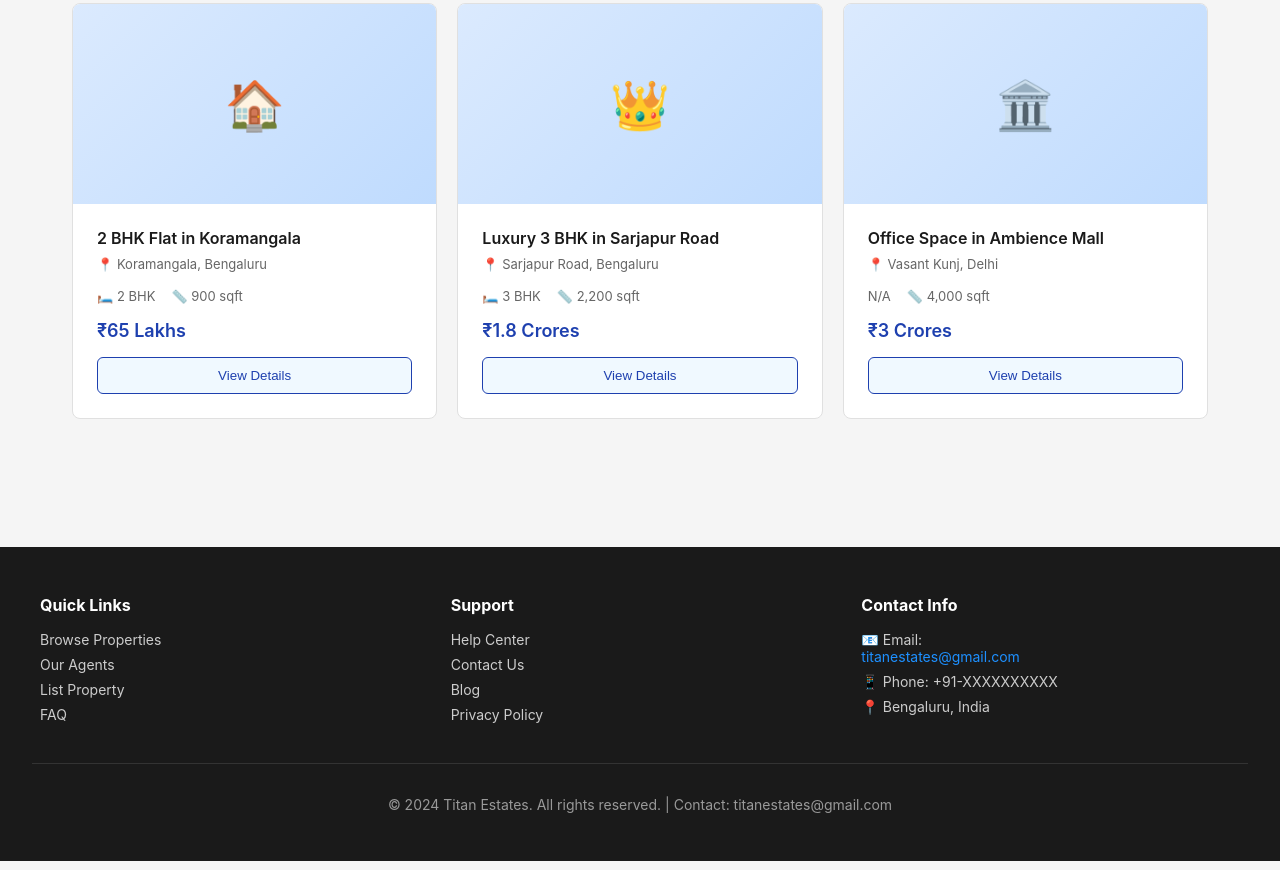
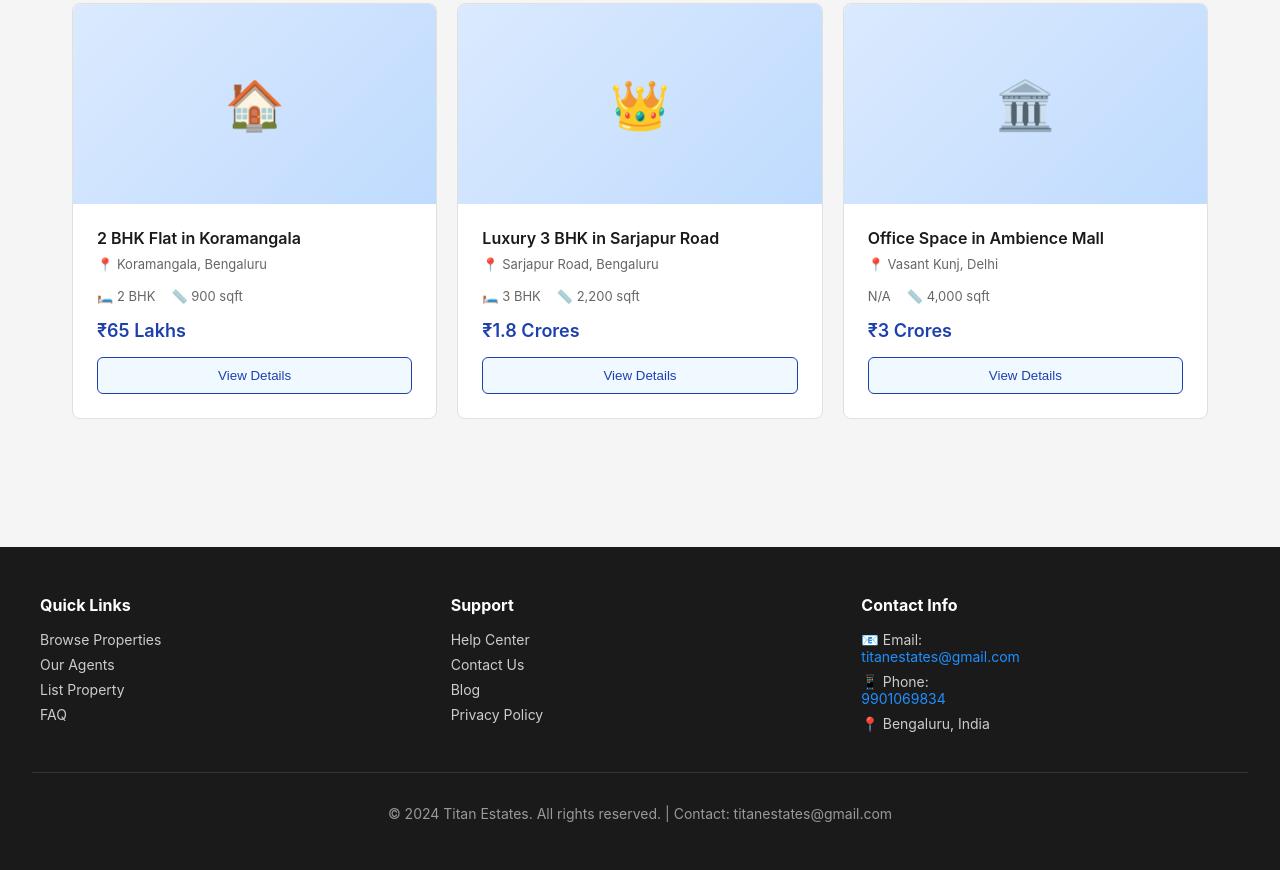
Before and after one commit to syedahani1991/titan-estates, a website: page index.html in a window 1280 px wide. Shown: the part 1000-1870 px from the top of the page. Drawn offline with Linux system fonts and the light colour scheme.

Commit message:
new changes

```diff
--- a/index.html
+++ b/index.html
@@ -547,7 +547,7 @@ body {
         📧 Email: <a href="mailto:titanestates@gmail.com">titanestates@gmail.com</a>
       </div>
       <div class="footer-contact">
-        📱 Phone: +91-XXXXXXXXXX
+        📱 Phone: <a href="tel:+919901069834">9901069834</a>
       </div>
       <div class="footer-contact">
         📍 Bengaluru, India
```
